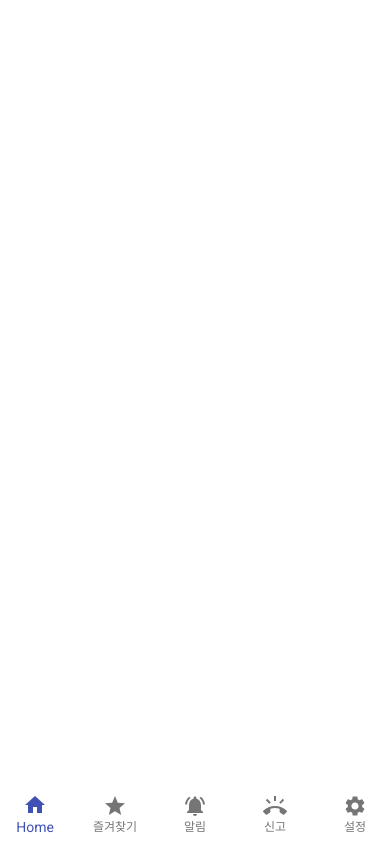
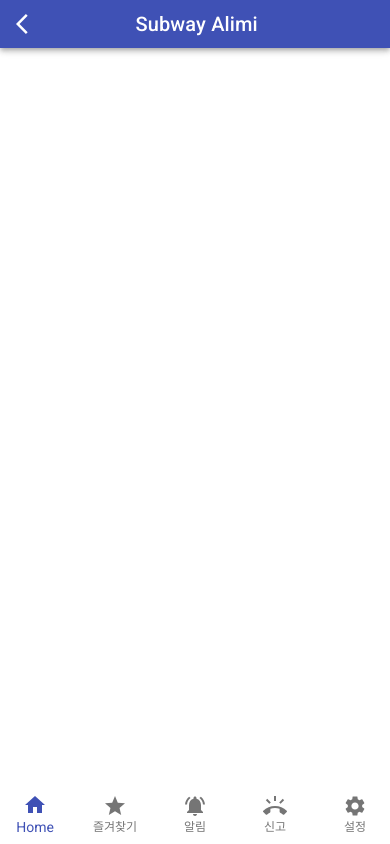
Before and after one commit to jins408/ANJA, a React (Create React App) app in the folder front-end/: page /apply in a window 390 px wide. Built offline with nearby package versions, Linux system fonts and the light colour scheme.

Commit message:
S03P31B101-80/Add 모바일.ver 상단바form

```diff
--- a/front-end/src/App.js
+++ b/front-end/src/App.js
@@ -18,7 +18,7 @@
 import Setting from './pages/moblie/tab/Setting';
 import Bottombar from './components/Bottombar';
 import Selectroute from './pages/moblie/detail/SelectRoute'
-
+import Headerbar from './components/Headerbar';
 
 const App = () => {
   // let location = useLocation()
@@ -33,6 +33,7 @@
       <Route exact path="/join" component={Join}></Route>
       {/* <Route exact path="/login" component={Login}></Route>
       <Route exact path="/apply" component={Apply}></Route> */}
+      <Headerbar />
       <Route exact path='/mobile/favorite' component={Favorites}></Route>
       <Route exact path='/mobile/main' component={Main}></Route>
       <Route exact path='/mobile/alarm' component={Alarm}></Route>
--- /dev/null
+++ b/front-end/src/components/Headerbar.js
@@ -0,0 +1,41 @@
+import React from 'react';
+import { makeStyles } from '@material-ui/core/styles';
+import AppBar from '@material-ui/core/AppBar';
+import Toolbar from '@material-ui/core/Toolbar';
+import Typography from '@material-ui/core/Typography';
+import IconButton from '@material-ui/core/IconButton';
+import ArrowBackIosIcon from '@material-ui/icons/ArrowBackIos';
+
+import '../css/Header.css'
+
+const useStyles = makeStyles((theme) => ({
+  root: {
+    flexGrow: 1,
+  },
+  menuButton: {
+    marginRight: theme.spacing(2),
+  },
+}));
+
+
+const  Headerbar = () =>{
+    const classes = useStyles();
+
+    return (
+        <div className={classes.root}>
+          <AppBar position="static">
+            <Toolbar variant="dense">
+              <IconButton edge="start" className={classes.menuButton} color="inherit" aria-label="menu">
+                <ArrowBackIosIcon />
+              </IconButton>
+              <Typography  variant="h6" color="inherit">
+                Subway Alimi
+              </Typography>
+            </Toolbar>
+          </AppBar>
+        </div>
+      );
+
+}
+
+export default Headerbar
--- /dev/null
+++ b/front-end/src/css/Header.css
@@ -0,0 +1,3 @@
+.MuiTypography-h6 {
+    transform: translateX(55%);
+}
--- a/front-end/src/pages/moblie/tab/main.js
+++ b/front-end/src/pages/moblie/tab/main.js
@@ -8,7 +8,7 @@
 
     return(
             <div>
-                <h3 className="text-center">Hello main Page</h3>
+                {/* <h3 className="text-center">Hello main Page</h3> */}
                 <Search />
                 <div className="subway-wrapper">
                     <div className="subway">
```
Also changed, not shown: front-end/src/css/search.css (line endings or trailing spaces).
